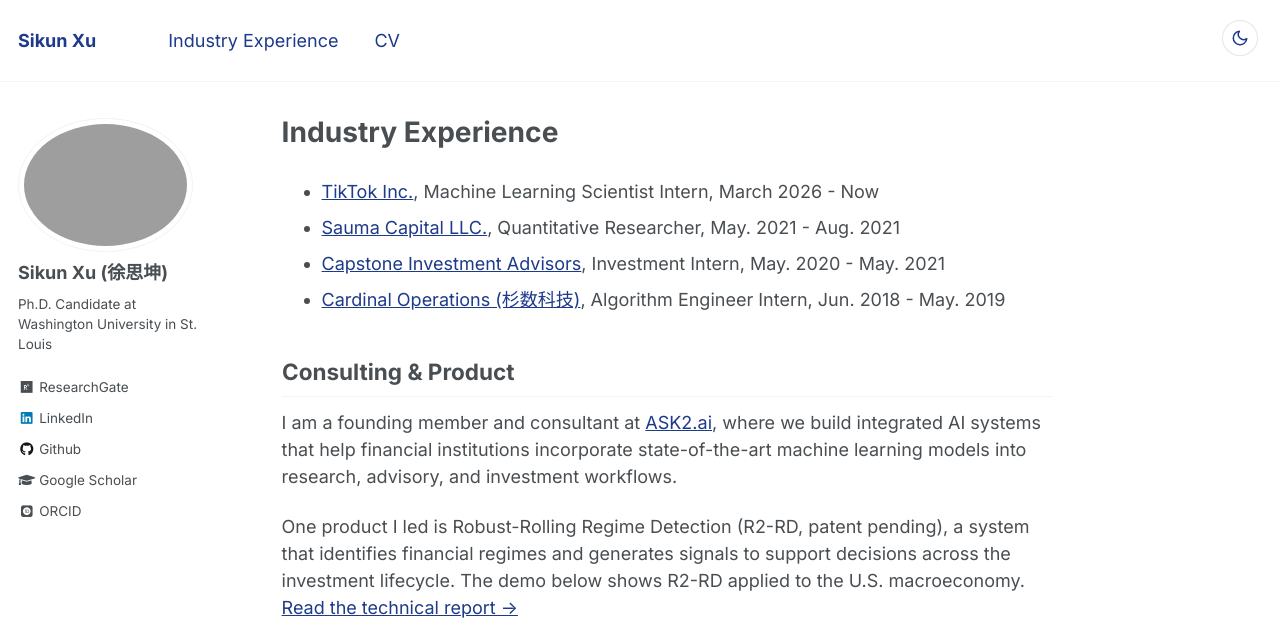
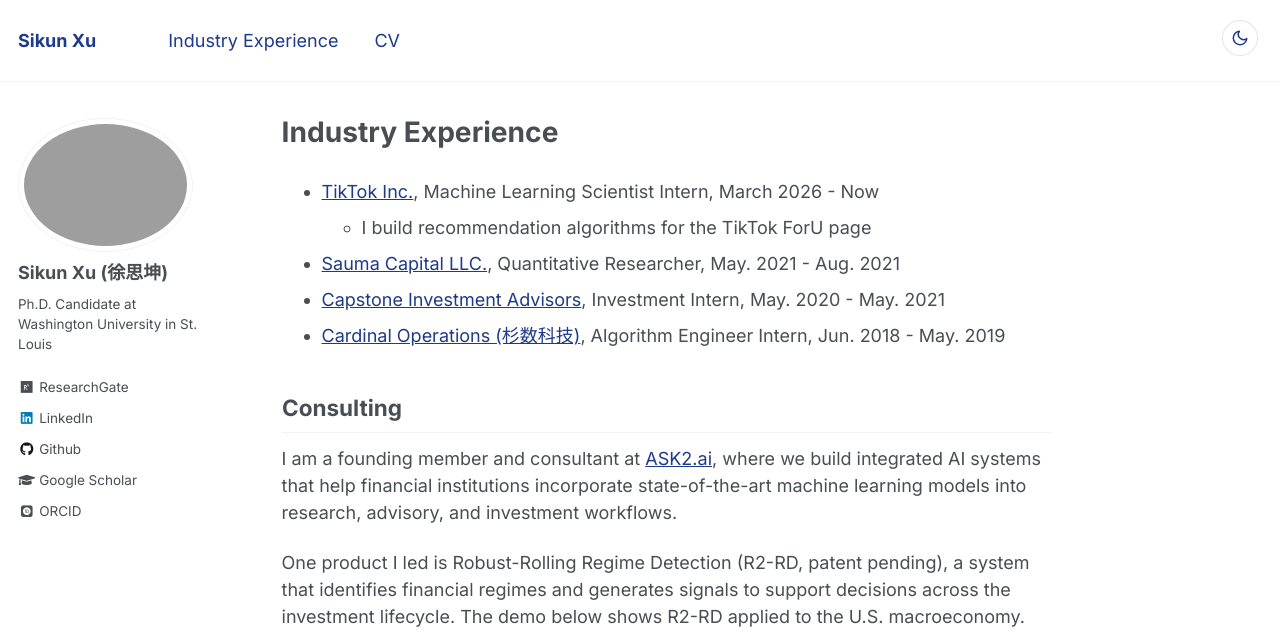
Before and after one commit to iamsikun/iamsikun.github.io, a Jekyll site: the page built from _pages/industry-experience.md, in a window 1280 px wide and 1204 px high. Shown: the top 634 px of the window. Built offline with Jekyll 4.4.1, drawn with Linux system fonts in a browser that asks for light colours; some web fonts are replaced.

Commit message:
Updated industry experience

```diff
--- a/_pages/industry-experience.md
+++ b/_pages/industry-experience.md
@@ -7,12 +7,13 @@
 ---
 
 * [TikTok Inc.](https://www.tiktok.com/about?lang=en), Machine Learning Scientist Intern, March 2026 - Now
+  * I build recommendation algorithms for the TikTok ForU page
 * [Sauma Capital LLC.](https://www.linkedin.com/company/sauma-capital-llc), Quantitative Researcher, May. 2021 - Aug. 2021
 * [Capstone Investment Advisors](https://www.capstoneco.com/), Investment Intern, May. 2020 - May. 2021
 * [Cardinal Operations (杉数科技)](https://www.shanshu.ai/), Algorithm Engineer Intern,  Jun. 2018 - May. 2019
 
 
-## Consulting & Product
+## Consulting
 I am a founding member and consultant at [ASK2.ai](https://www.ask2.ai/), where we build integrated AI systems that help financial institutions incorporate state-of-the-art machine learning models into research, advisory, and investment workflows.
 
 One product I led is Robust-Rolling Regime Detection (R2-RD, patent pending), a system that identifies financial regimes and generates signals to support decisions across the investment lifecycle. The demo below shows R2-RD applied to the U.S. macroeconomy. [Read the technical report →](https://papers.ssrn.com/sol3/papers.cfm?abstract_id=4729435#)
```
